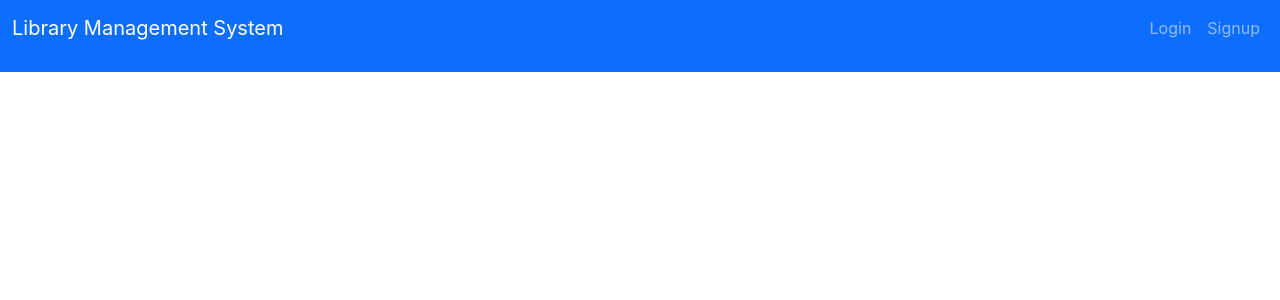
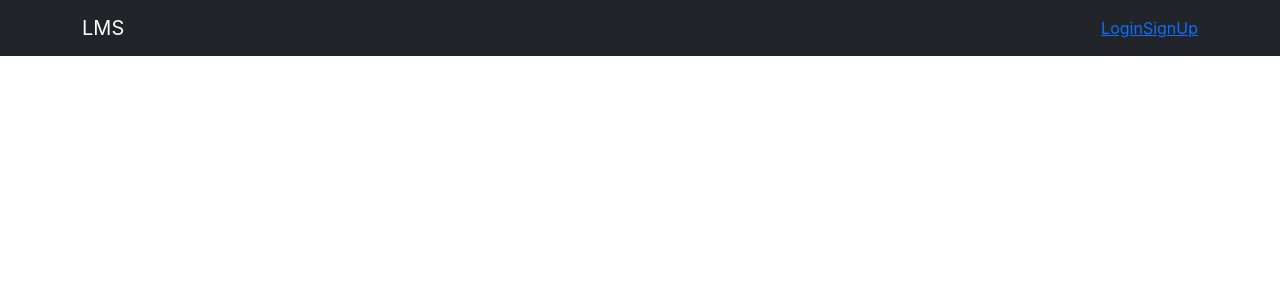
Before and after one commit to guhan0000/lms-frontend, a React (Create React App) app: page / in a window 1280 px wide. Shown: the top 300 px of the page. Built offline with nearby package versions, Linux system fonts and the light colour scheme.

Commit message:
Navbar changed

```diff
--- a/src/components/Navbar.jsx
+++ b/src/components/Navbar.jsx
@@ -2,9 +2,9 @@ import React from "react";
 
 const Navbar = () => {
   return (
-    <nav className="navbar navbar-expand-lg  bg-primary navbar-dark fixed-top">
-      <div className="container-fluid ">
-        <p className="navbar-brand">Library Management System </p>
+    <nav className="navbar navbar-expand-lg  bg-dark navbar-dark fixed-top">
+      <div className="container">
+        <div className="navbar-brand">LMS</div>
 
         <button
           class="navbar-toggler"
@@ -20,10 +20,12 @@ const Navbar = () => {
         <div className="collapse navbar-collapse" id="navbarNav">
           <ul className="navbar-nav ms-auto">
             <li className="nav-item">
-              <p className="nav-link">Login</p>
+              {/* <p className="nav-link">Login</p> */}
+              <a href="#">Login</a>
             </li>
             <li className="nav-item">
-              <p className="nav-link">Signup</p>
+              {/* <p className="nav-link">Signup</p> */}
+              <a href="#">SignUp</a>
             </li>
           </ul>
         </div>
@@ -33,3 +35,30 @@ const Navbar = () => {
 };
 
 export default Navbar;
+
+// const Navbar = () => {
+//   return (
+//     <nav className="navbar navbar-expand-lg navbar-dark bg-dark">
+//       <div className="container">
+//         <p className="text-success">Library System</p>
+//         <div className="collapse navbar-collapse">
+//           <ul className="navbar-nav ms-auto">
+//             <li className="nav-item">Login</li>
+//             <li className="nav-item">Signup</li>
+
+//             <li className="nav-item">Home</li>
+//             <li className="nav-item">Admin Dashboard</li>
+
+//             <li className="nav-item">My Dashboard</li>
+
+//             <li className="nav-item">
+//               <button className="btn btn-link nav-link">Logout</button>
+//             </li>
+//           </ul>
+//         </div>
+//       </div>
+//     </nav>
+//   );
+// };
+
+// export default Navbar;
```
